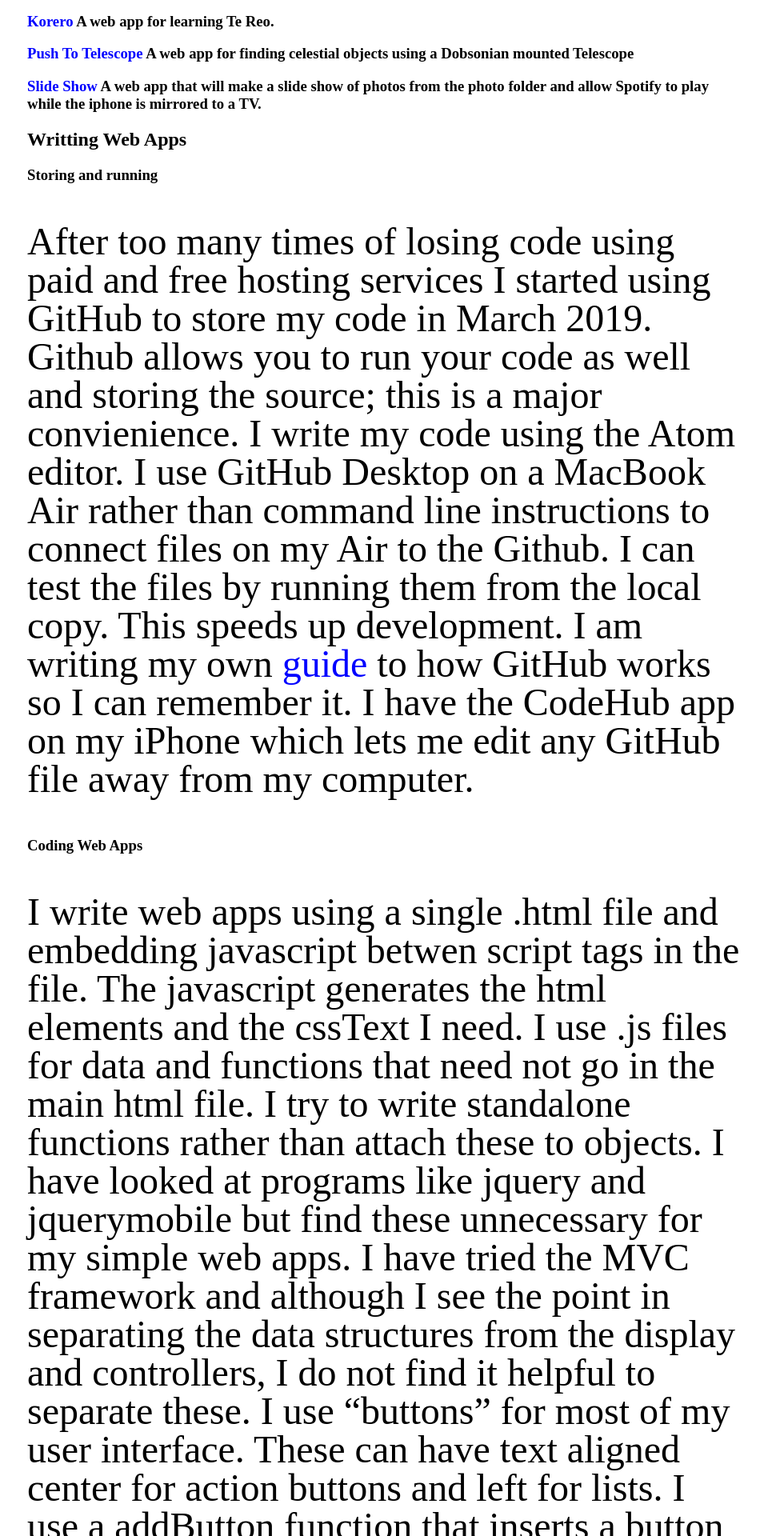
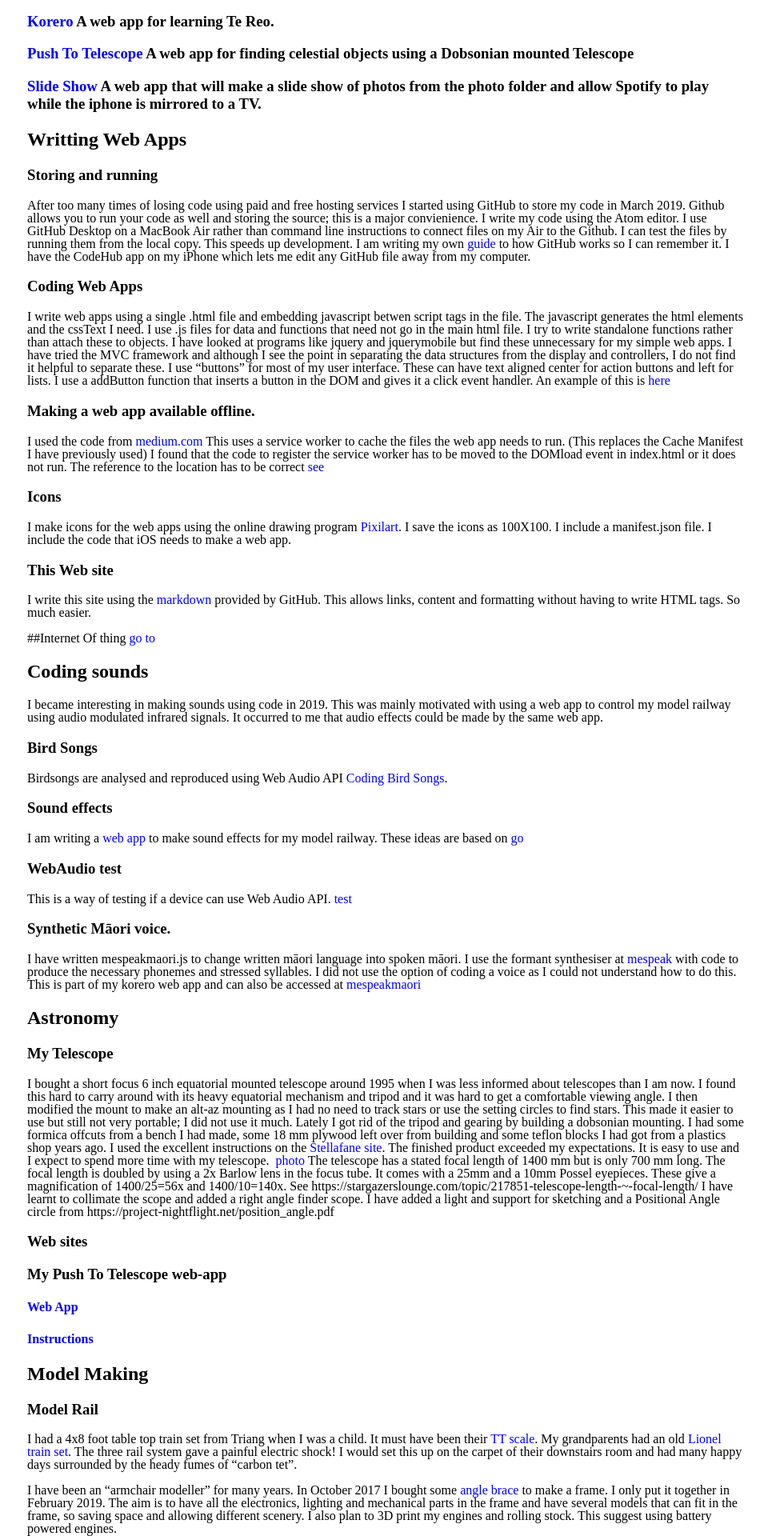
Before and after one commit to bwedgar/bwedgar.github.io, a Jekyll site: the page built from index.md, in a window 1280 px wide. Shown: the part 1056-2976 px from the top of the page at 80% size, without its empty margins (158-1118 px from the left). Built offline with Jekyll 4.4.1, drawn with Linux system fonts in a browser that asks for light colours.

Commit message:
Update main.css

```diff
--- a/css/main.css
+++ b/css/main.css
@@ -27,18 +27,18 @@ h1 {
     font-family:'Helvetica', 'Arial', 'Sans-Serif';
 }
 p {
-    font-size: 3em;
+    font-size: 1em;
     line-height: 1em;
     color: #000000;
 }
 footer {
     border-top: 1px solid #d5d5d5;
-    font-size: 2em;
+    font-size: 1em;
 }
 
 ul.posts {
     margin: 20px auto 40px;
-    font-size: 3em;
+    font-size: 1em;
 }
 
 ul.posts li {
```
